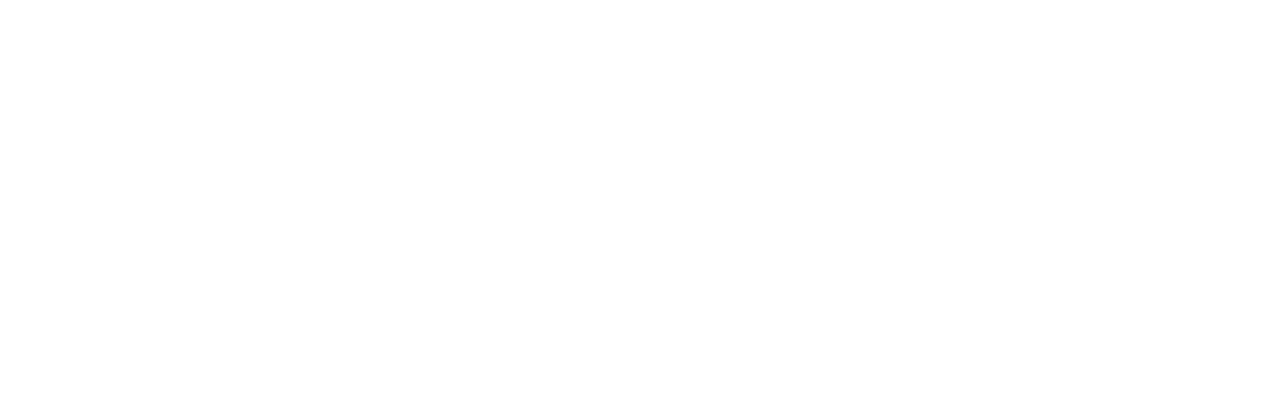
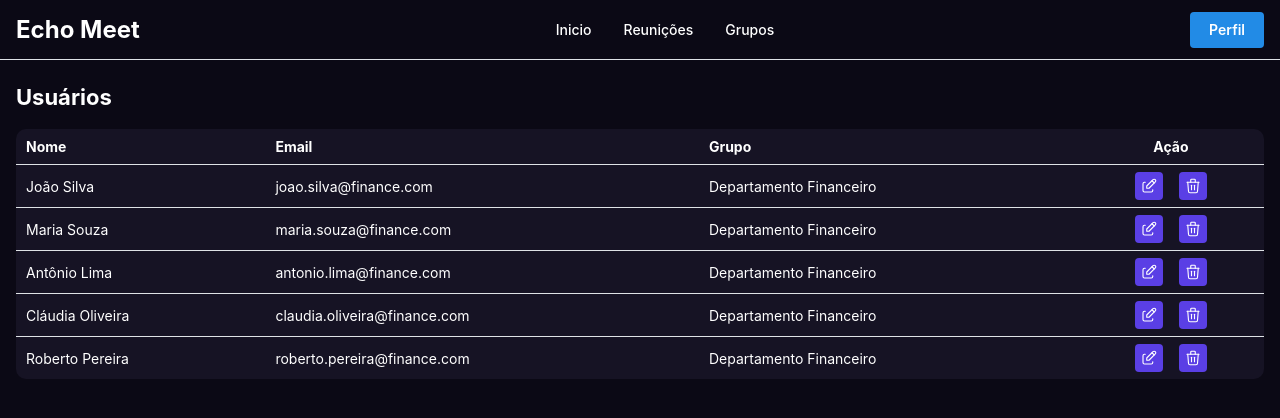
Before and after one commit to gabriel-teotonio/echo-meet-frontend, a React (Vite) app: page /users in a window 1280 px wide. Before the commit this address had no page. Shown: the top 418 px of the page. Built offline with nearby package versions, Linux system fonts and the light colour scheme.

Commit message:
add summar e users page

```diff
--- a/src/App.tsx
+++ b/src/App.tsx
@@ -4,6 +4,8 @@
 import { Login } from './pages/Login/Login'
 import { Register } from './pages/Register/Register'
 import './App.css'
+import { Users } from './pages/Users/Users'
+import { Summary } from './pages/Summary/Summary'
 
 function App() {
 
@@ -12,6 +14,8 @@
       <Routes>
         <Route path='/' element={<PrivateLayout />}>
           <Route index element={<Home />}/>
+          <Route path='/users' element={<Users />}/>
+          <Route path='/summary' element={<Summary />}/>
         </Route>
       <Route index path='/login' element={<Login />}/>
       <Route index path='/register' element={<Register />}/>
--- /dev/null
+++ b/src/pages/Users/Users.tsx
@@ -0,0 +1,50 @@
+import { ActionIcon, Group, Table, Title } from '@mantine/core';
+import { IconEdit, IconTrash } from '@tabler/icons-react';
+
+const elements = [
+    { email: 'joao.silva@finance.com', mass: 65.38, symbol: 'JS', name: 'João Silva', grupo: 'Departamento Financeiro' },
+    { email: 'maria.souza@finance.com', mass: 78.96, symbol: 'MS', name: 'Maria Souza', grupo: 'Departamento Financeiro' },
+    { email: 'antonio.lima@finance.com', mass: 92.17, symbol: 'AL', name: 'Antônio Lima', grupo: 'Departamento Financeiro' },
+    { email: 'claudia.oliveira@finance.com', mass: 55.84, symbol: 'CO', name: 'Cláudia Oliveira', grupo: 'Departamento Financeiro' },
+    { email: 'roberto.pereira@finance.com', mass: 101.03, symbol: 'RP', name: 'Roberto Pereira', grupo: 'Departamento Financeiro' }
+  ];
+
+
+export function Users() {
+  const rows = elements.map((element) => (
+    <Table.Tr key={element.name}>
+        <Table.Td>{element.name}</Table.Td>
+        <Table.Td>{element.email}</Table.Td>
+        <Table.Td>{element.grupo}</Table.Td>
+        <Table.Td>
+        <Group justify='center'>
+            <ActionIcon bg={'#5A3FE5'}>
+            <IconEdit size={18} stroke={1.5} />
+            </ActionIcon>
+            <ActionIcon bg={'#5A3FE5'}>
+            <IconTrash size={18} stroke={1.5} />
+            </ActionIcon>
+      </Group>
+        </Table.Td>
+    </Table.Tr>
+  ));
+
+  return (
+    <>
+    <Title mb={'md'} order={3}>Usuários</Title>
+    <Table
+    bg={'#161324'}
+    style={{borderRadius: '10px'}}>
+      <Table.Thead>
+        <Table.Tr>
+          <Table.Th>Nome</Table.Th>
+          <Table.Th>Email</Table.Th>
+          <Table.Th>Grupo</Table.Th>
+          <Table.Th ta={'center'}>Ação</Table.Th>
+        </Table.Tr>
+      </Table.Thead>
+      <Table.Tbody>{rows}</Table.Tbody>
+    </Table>
+    </>
+  );
+}
```
Also changed, not shown: src/pages/Summary/Summary.tsx (added, +39 -0 lines).
